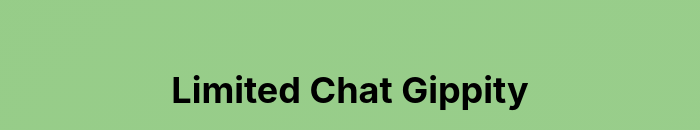
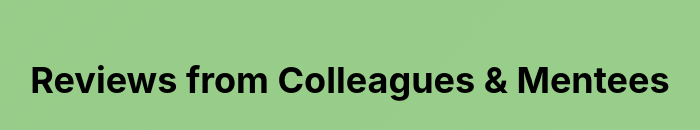
Before and after one commit to y04nqt/y04nqt.github.io, a React (Create React App) app: page / in a window 1280 px wide. Shown: the part 770-900 px from the top of the page, without its empty margins (290-990 px from the left). Built offline with nearby package versions, Linux system fonts and the light colour scheme; no server answers.

Commit message:
commented out chatgpt set up for now, need to setup netlify server for security

```diff
--- a/src/pages/MainPage.tsx
+++ b/src/pages/MainPage.tsx
@@ -1,7 +1,7 @@
 import HowThisWasMade from "../components/HowThisWasMade";
 import LilFooter from "../components/LilFooter";
 import MainSection from "../components/MainSection";
-import OpenAI from "../components/OpenAI";
+// import OpenAI from "../components/OpenAI";
 import QuotesSection from "../components/QuotesSection";
 import WakatimeChart from "../components/WakatimeChart";
 import WorkSection from "../components/WorkSection";
@@ -11,7 +11,7 @@ export default function MainPage() {
     <>
       <MainSection />
       <div className="w-full h-full bg-blue" />
-      <OpenAI />
+      {/* <OpenAI /> */}
       <QuotesSection />
       <WorkSection />
       <WakatimeChart />
```
